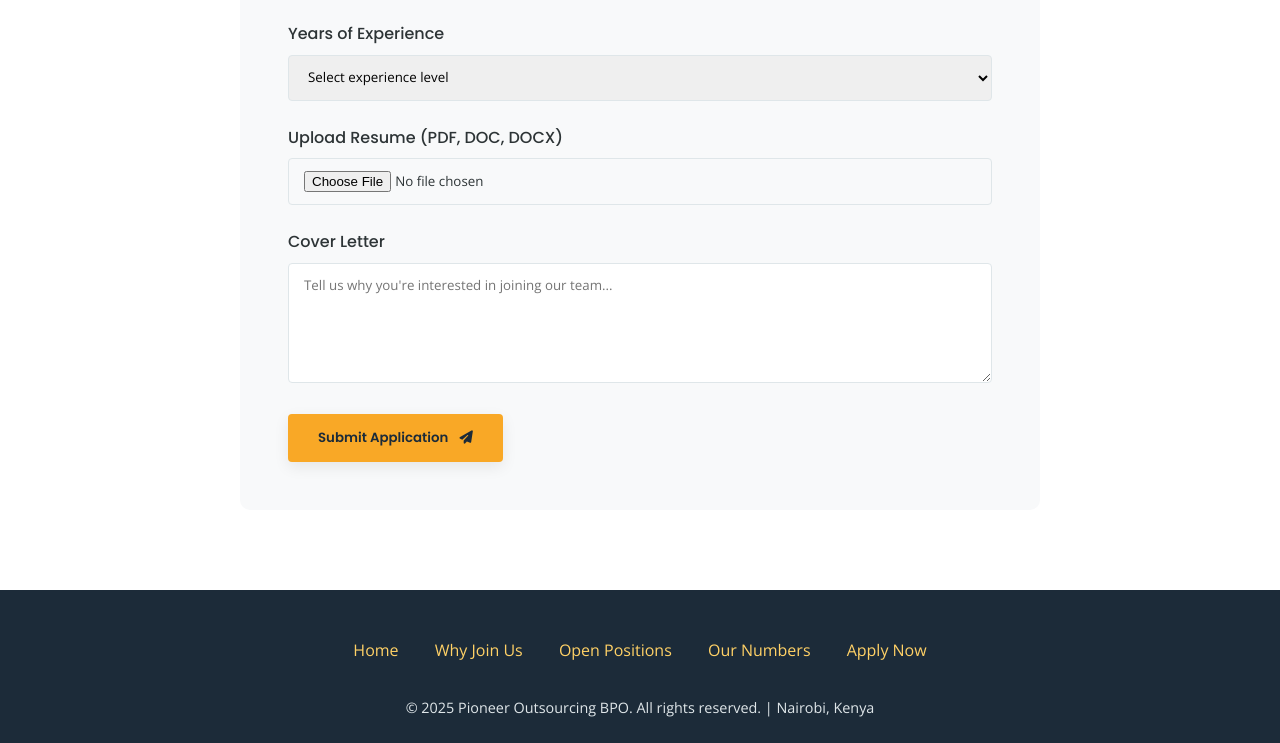
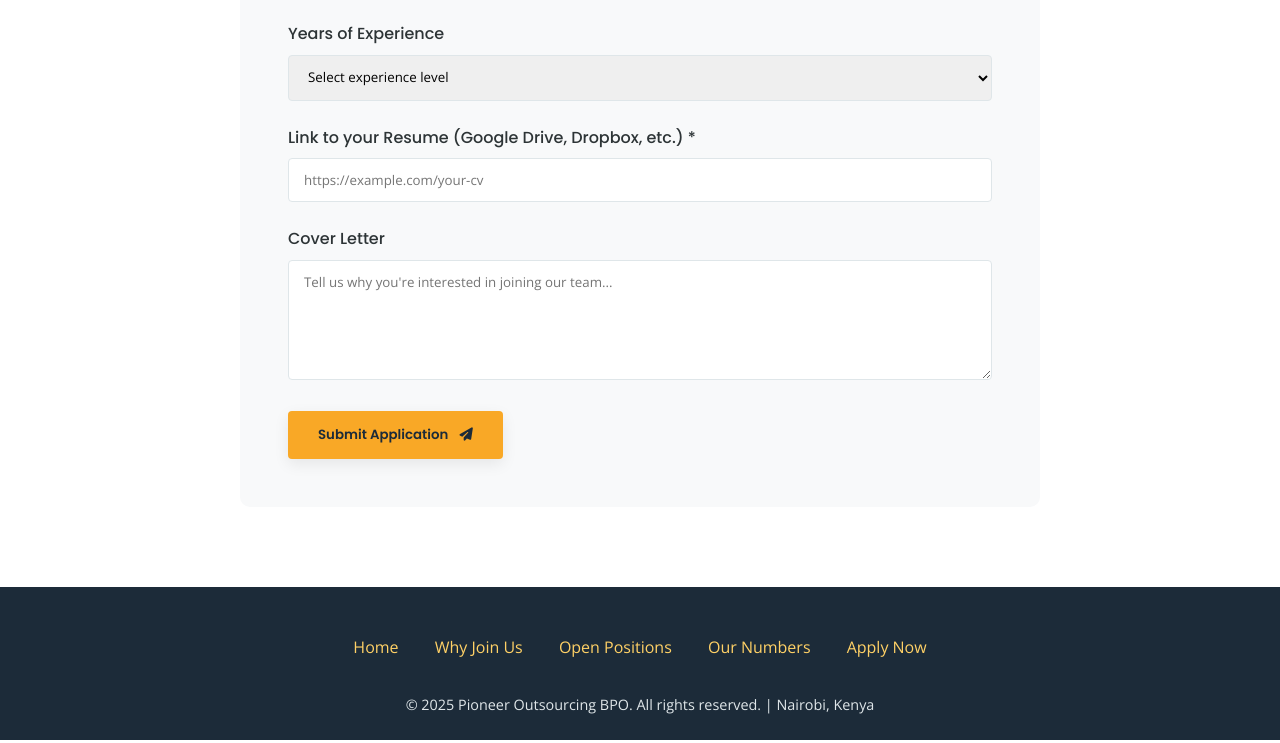
Before and after one commit to pioneeroutsourcingbpo-droid/pioneer-website, a plain HTML site: page careers.html in a window 1280 px wide. Shown: the part 4352-5095 px from the top of the page. Drawn offline with nearby package versions, Linux system fonts and the light colour scheme.

Commit message:
Update careers.html

```diff
--- a/careers.html
+++ b/careers.html
@@ -749,8 +749,8 @@
                     </div>
 
                     <div class="form-group">
-                        <label for="resume">Upload Resume (PDF, DOC, DOCX)</label>
-                        <input type="file" id="resume" name="resume" accept=".pdf,.doc,.docx" required>
+                        <label for="resume">Link to your Resume (Google Drive, Dropbox, etc.) <span class="required">*</span></label>
+                        <input type="url" id="resume" name="resume" placeholder="https://example.com/your-cv" required>
                     </div>
 
                     <div class="form-group">
```
